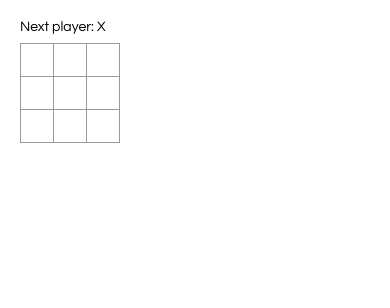
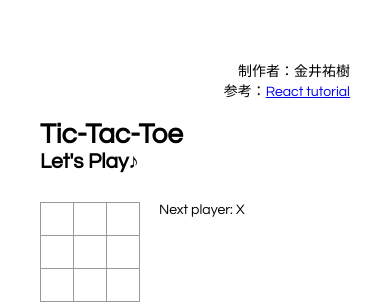
Before and after one commit to Kanai-Yuki/tic-tac-toe, a React app: page / in a window 390 px wide. Built offline with nearby package versions, Linux system fonts and the light colour scheme.

Commit message:
add function

```diff
--- a/src/index.css
+++ b/src/index.css
@@ -1,6 +1,17 @@
+* {
+  padding: 0; /* Reset `padding` and `margin` of all elements */
+  margin: 0;
+}
+
 body {
   font: 14px "Century Gothic", Futura, sans-serif;
-  margin: 20px;
+  margin: 60px 20%;
+}
+
+@media screen and (max-width: 499px) {
+  body {
+    margin: 60px 40px;
+  }
 }
 
 ol, ul {
@@ -48,3 +59,13 @@ ol, ul {
 .game-info {
   margin-left: 20px;
 }
+
+.discription {
+  display: block;
+  margin-bottom: 30px;
+}
+
+.right {
+  text-align: right;
+  margin-bottom: 20px;
+}
--- a/src/index.js
+++ b/src/index.js
@@ -1,6 +1,19 @@
 import React from 'react';
 import ReactDOM from 'react-dom';
 import './index.css';
+
+function Description() {
+  return (
+    <div>
+      <div className="right">
+      <p>制作者：金井祐樹</p>
+      <p>参考：<a href="https://ja.reactjs.org/tutorial/tutorial.html">React tutorial</a></p>
+      </div>
+      <h1>Tic-Tac-Toe</h1>
+      <h2>Let's Play♪</h2>
+    </div>
+  )
+}
 
 function Square(props) {
   return (
@@ -11,47 +24,18 @@ function Square(props) {
 }
 
 class Board extends React.Component {
-  constructor(props) {
-    super(props);
-    this.state = {
-      squares: Array(9).fill(null),
-      xIsNext: true,
-    };
-  }
-
-  handleClick(i) {
-    const squares = this.state.squares.slice();
-    if (calculateWinner(squares) || squares[i]) {
-      return;
-    }
-    squares[i] = this.state.xIsNext ? 'X' : 'O';
-    this.setState({
-      squares: squares,
-      xIsNext: !this.state.xIsNext,
-    });
-  }
-
   renderSquare(i) {
     return (
       <Square
-        value={this.state.squares[i]}
-        onClick={() => this.handleClick(i)}
+        value={this.props.squares[i]}
+        onClick={() => this.props.onClick(i)}
       />
     );
   }
 
   render() {
-    const winner = calculateWinner(this.state.squares);
-    let status;
-    if (winner) {
-      status = 'Winner: ' + winner;
-    } else {
-      status = 'Next player: ' + (this.state.xIsNext ? 'X' : 'O');
-    }
-
     return (
       <div>
-        <div className="status">{status}</div>
         <div className="board-row">
           {this.renderSquare(0)}
           {this.renderSquare(1)}
@@ -73,15 +57,60 @@ class Board extends React.Component {
 }
 
 class Game extends React.Component {
+  constructor(props) {
+    super(props);
+    this.state = {
+      history: [{
+        squares: Array(9).fill(null)
+      }],
+      xIsNext: true
+    };
+  }
+
+  handleClick(i) {
+    const history = this.state.history;
+    const current = history[history.length - 1];
+    const squares = current.squares.slice();
+    if (calculateWinner(squares) || squares[i]) {
+      return;
+    }
+    squares[i] = this.state.xIsNext ? 'X' : 'O';
+    this.setState({
+      history: history.concat([{
+        squares: squares
+      }]),
+      xIsNext: !this.state.xIsNext,
+    });
+  }
+
   render() {
+    const history = this.state.history;
+    const current = history[history.length - 1];
+    const winner = calculateWinner(current.squares);
+
+    let status;
+    if (winner) {
+      status = 'Winner: ' + winner;
+    } else {
+      status = 'Next player: ' + (this.state.xIsNext ? 'X' : 'O');
+    }
+
     return (
-      <div className="game">
-        <div className="game-board">
-          <Board />
+      <div>
+        <div　className="discription">
+          <Description />
         </div>
-        <div className="game-info">
-          <div>{/* status */}</div>
-          <ol>{/* TODO */}</ol>
+        <div className="game">
+          <div className="game-board">
+            <Board
+              squares={current.squares}
+              onClick={(i) => this.handleClick(i)}
+            />
+          </div>
+          <div className="game-info">
+            <div>{status}</div>
+            <ol>{/* TODO */}</ol>
+          </div>
         </div>
       </div>
     );
```
